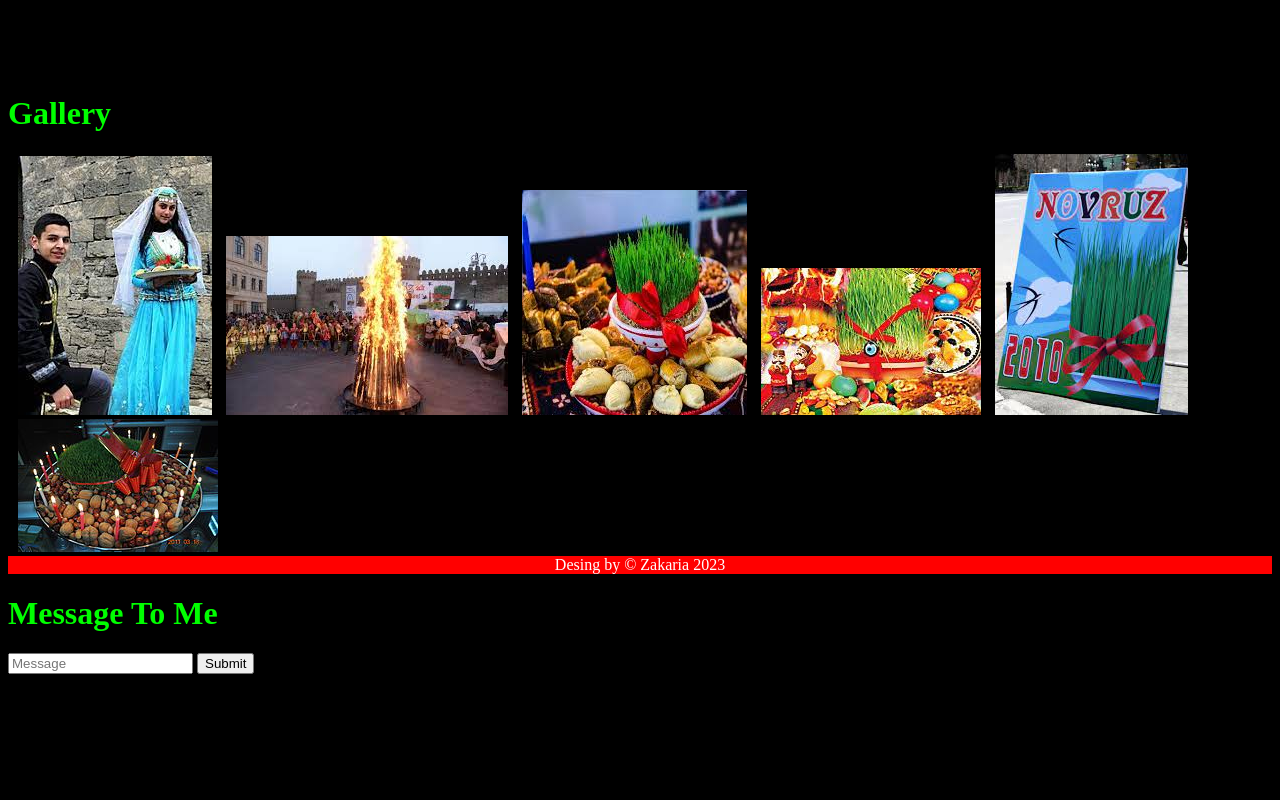
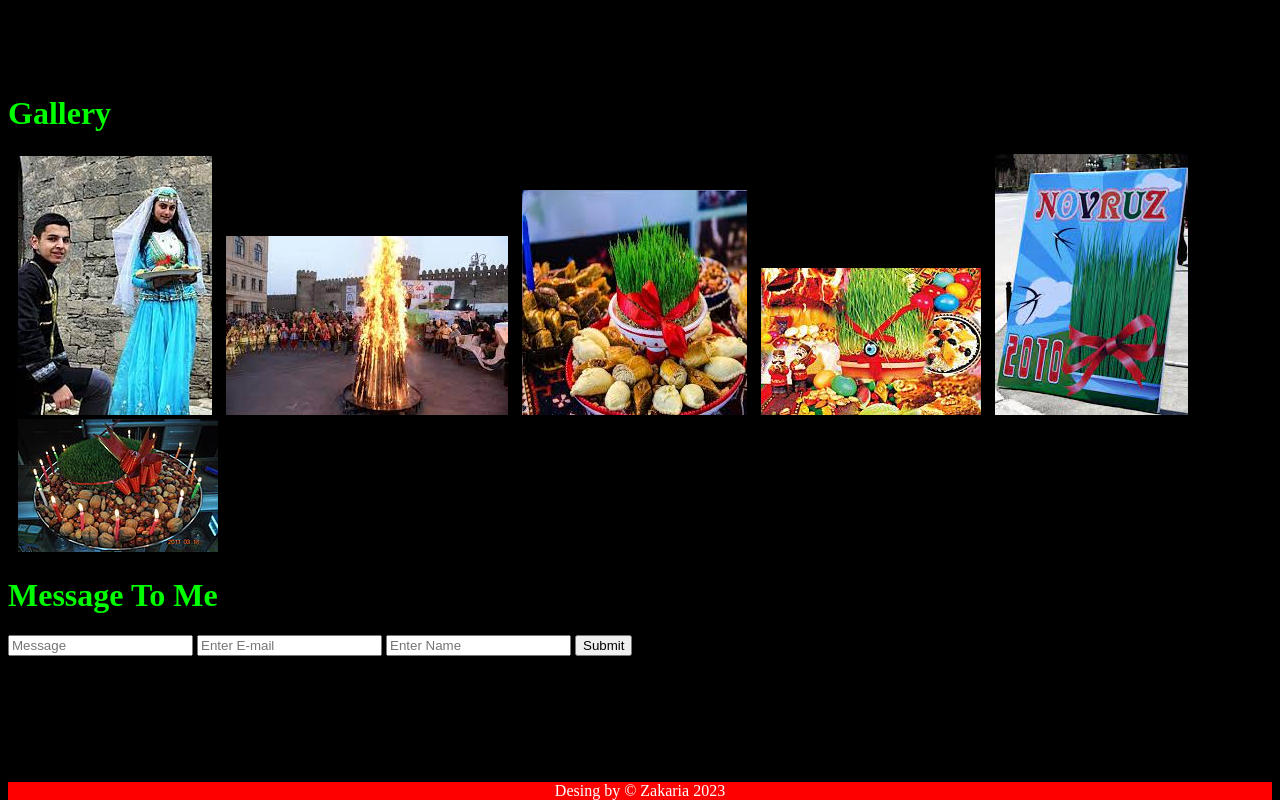
Before and after one commit to zeki2012/githublik, a plain HTML site: page index.html in a window 1280 px wide. Shown: the part 794-1594 px from the top of the page. Drawn offline with Linux system fonts and the light colour scheme.

Commit message:
I fixed footer and more input added

```diff
--- a/index.html
+++ b/index.html
@@ -54,10 +54,12 @@
             <img src="novruzkukruz.jpg" alt="">
             <img src="anovruzbook.jpg" alt="">
             <img src="endddddd.jpg" alt="">
-            <div class="footer">Desing by &copy; Zakaria 2023</div>
             <h1>Message To Me</h1>
             <input type="text" required placeholder="Message" >
+            <input type="email" placeholder="Enter E-mail">
+            <input type="text" placeholder="Enter Name">
             <input type="submit" required >
             <br><br><br><br><br><br><br><br>
+            <div class="footer">Desing by &copy; Zakaria 2023</div>
 </body>
 </html>
```
